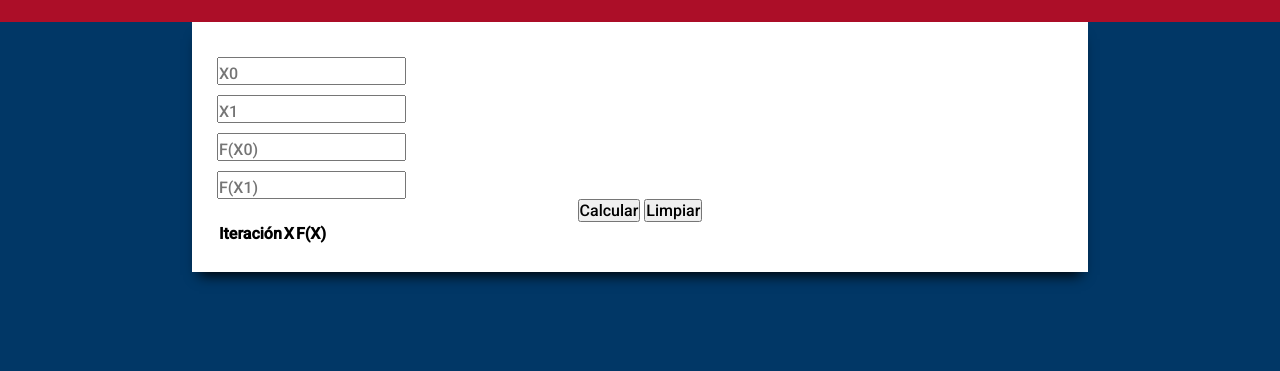
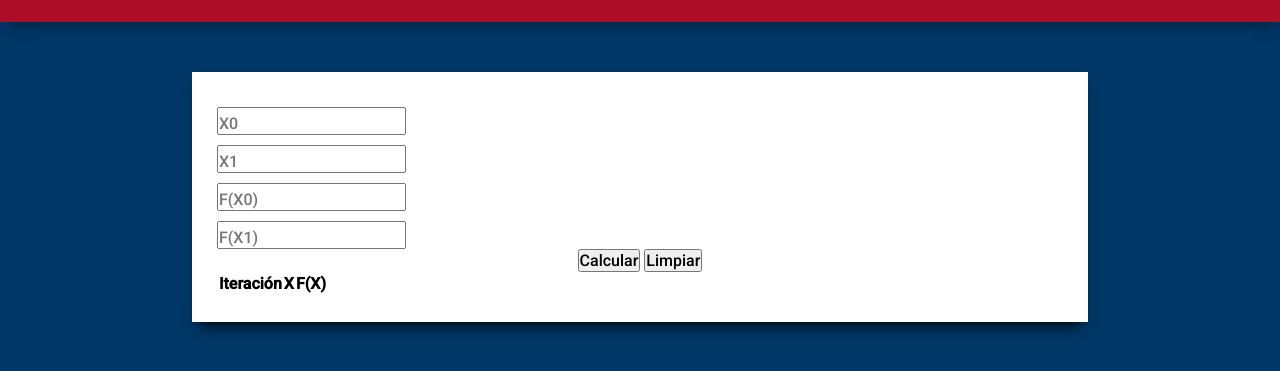
Before and after one commit to ecruz17/Metodo-de-la-Secante-Calculadora, a plain HTML site: page index.html in a window 1280 px wide. Shown: the part 123-494 px from the top of the page. Drawn offline with nearby package versions, Linux system fonts and the light colour scheme; some packages are replaced by stand-ins of ours; a script that the page names is missing.

Commit message:
style updated

```diff
--- a/style.css
+++ b/style.css
@@ -25,10 +25,12 @@ h1 {
 
 .content-box {
     margin: auto;
+    margin-top: 50px;
     width: 70%;
     padding: 25px;
     background-color: white;
     box-shadow: 0px 10px 13px -7px #000000, 5px 5px 18px -3px rgba(0,0,0,0);
+    overflow: auto;
 }
 
 #calc-inputs {
@@ -40,6 +42,7 @@ h1 {
     padding-bottom: 25px;
     text-align: center;
     background-color: #AC0E28;
+    box-shadow: 0px 10px 13px -7px rgba(0,0,0,0.2), 5px 5px 18px -3px rgba(0,0,0,0.2);
     color: white;
     overflow: auto;
 }
```
